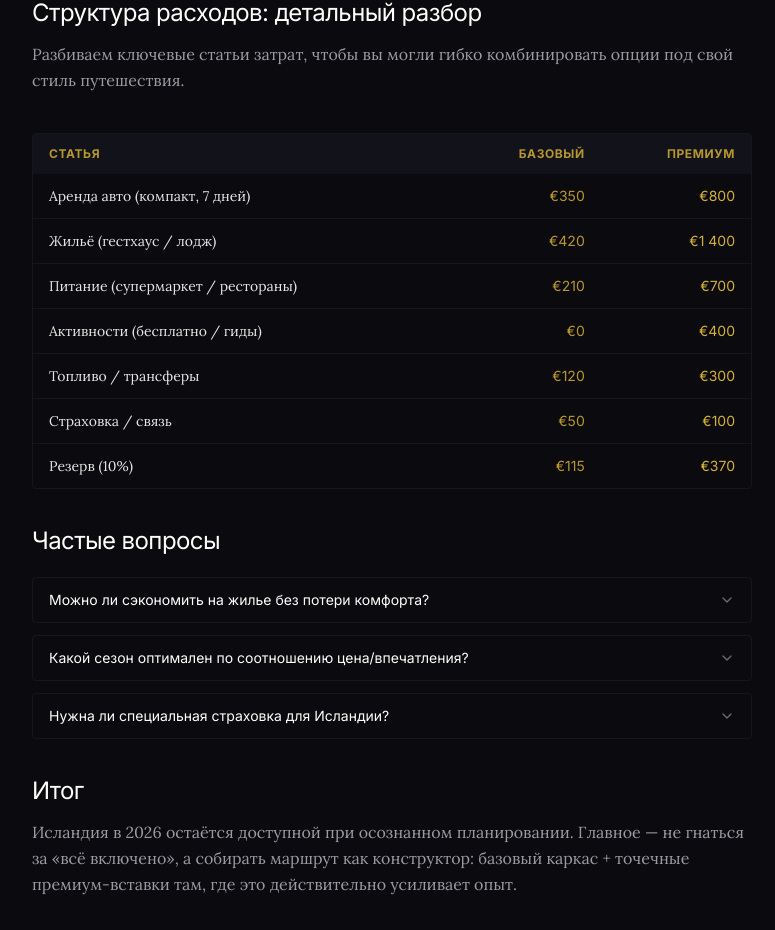
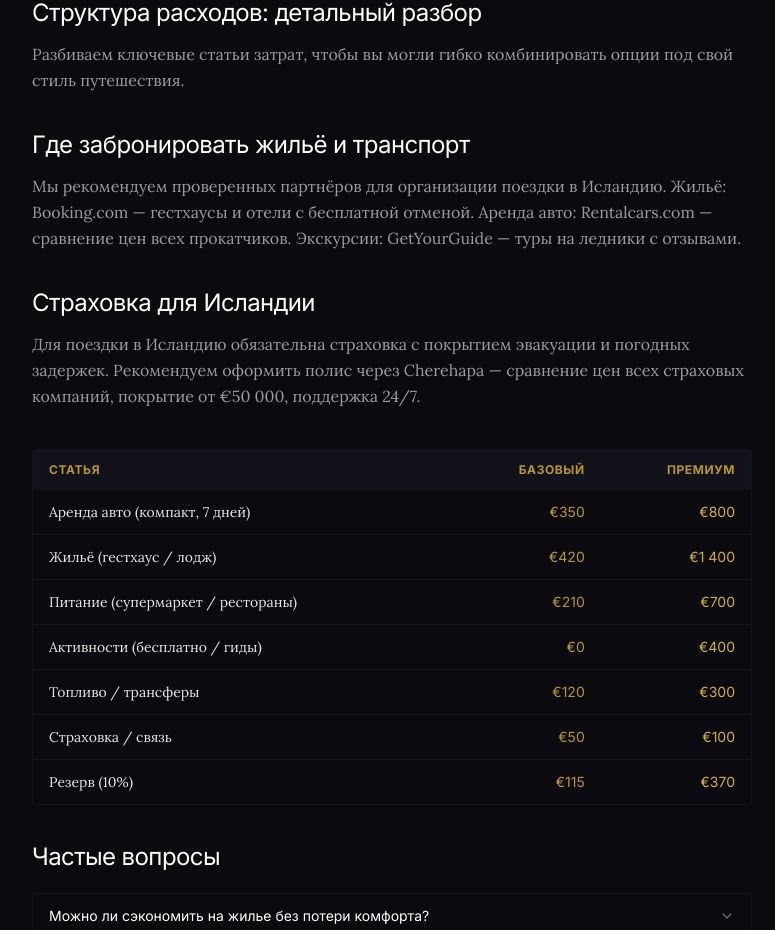
Before and after one commit to melkorp/NordTrail-Travel, a Next.js app: page /blog/iceland-budget-2026 in a window 1280 px wide. Shown: the part 815-1745 px from the top of the page, without its empty margins (248-1023 px from the left). Built offline with nearby package versions, Linux system fonts and the light colour scheme.

Commit message:
Коммерческие блоки в статье Iceland Budget

```diff
--- a/src/app/blog/[slug]/page.tsx
+++ b/src/app/blog/[slug]/page.tsx
@@ -31,6 +31,7 @@ export interface ArticleData {
 // ─────────────────────────────────────────────────────────────
 const ARTICLES: Record<string, ArticleData> = {
   // ── Статья 1: Бюджет Исландии ──────────────────────────────
+  // ── Статья 1: Бюджет Исландии ──────────────────────────────
   "iceland-budget-2026": {
     slug: "iceland-budget-2026",
     title: "Сколько стоит путешествие в Исландию в 2026 году",
@@ -51,6 +52,17 @@ const ARTICLES: Record<string, ArticleData> = {
         heading: "Структура расходов: детальный разбор",
         content:
           "Разбиваем ключевые статьи затрат, чтобы вы могли гибко комбинировать опции под свой стиль путешествия.",
+      },
+      // ── Коммерческие блоки ──────────────────────────────────
+      {
+        heading: "Где забронировать жильё и транспорт",
+        content:
+          "Мы рекомендуем проверенных партнёров для организации поездки в Исландию. Жильё: Booking.com — гестхаусы и отели с бесплатной отменой. Аренда авто: Rentalcars.com — сравнение цен всех прокатчиков. Экскурсии: GetYourGuide — туры на ледники с отзывами.",
+      },
+      {
+        heading: "Страховка для Исландии",
+        content:
+          "Для поездки в Исландию обязательна страховка с покрытием эвакуации и погодных задержек. Рекомендуем оформить полис через Cherehapa — сравнение цен всех страховых компаний, покрытие от €50 000, поддержка 24/7.",
       },
     ],
     budgetTable: [
```
